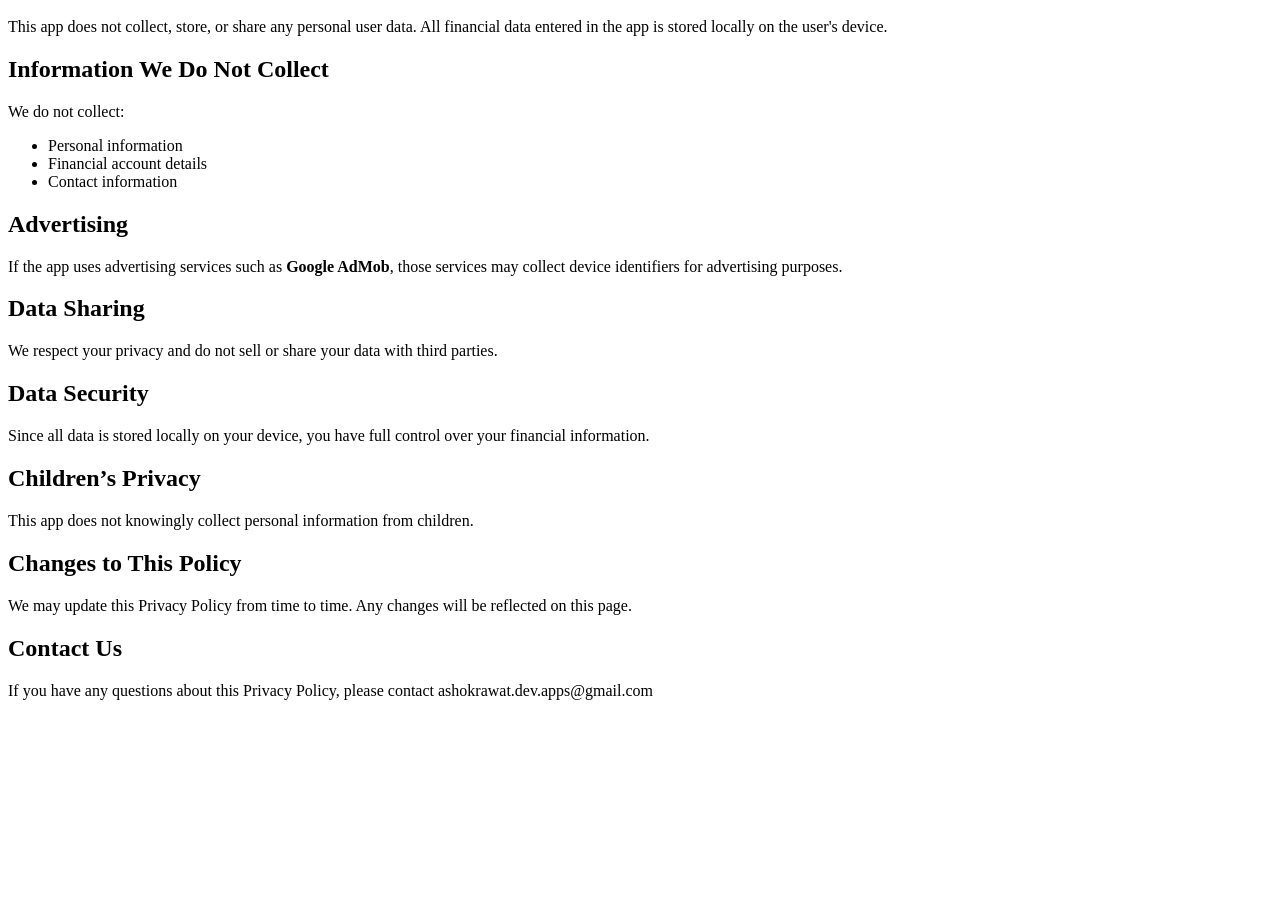
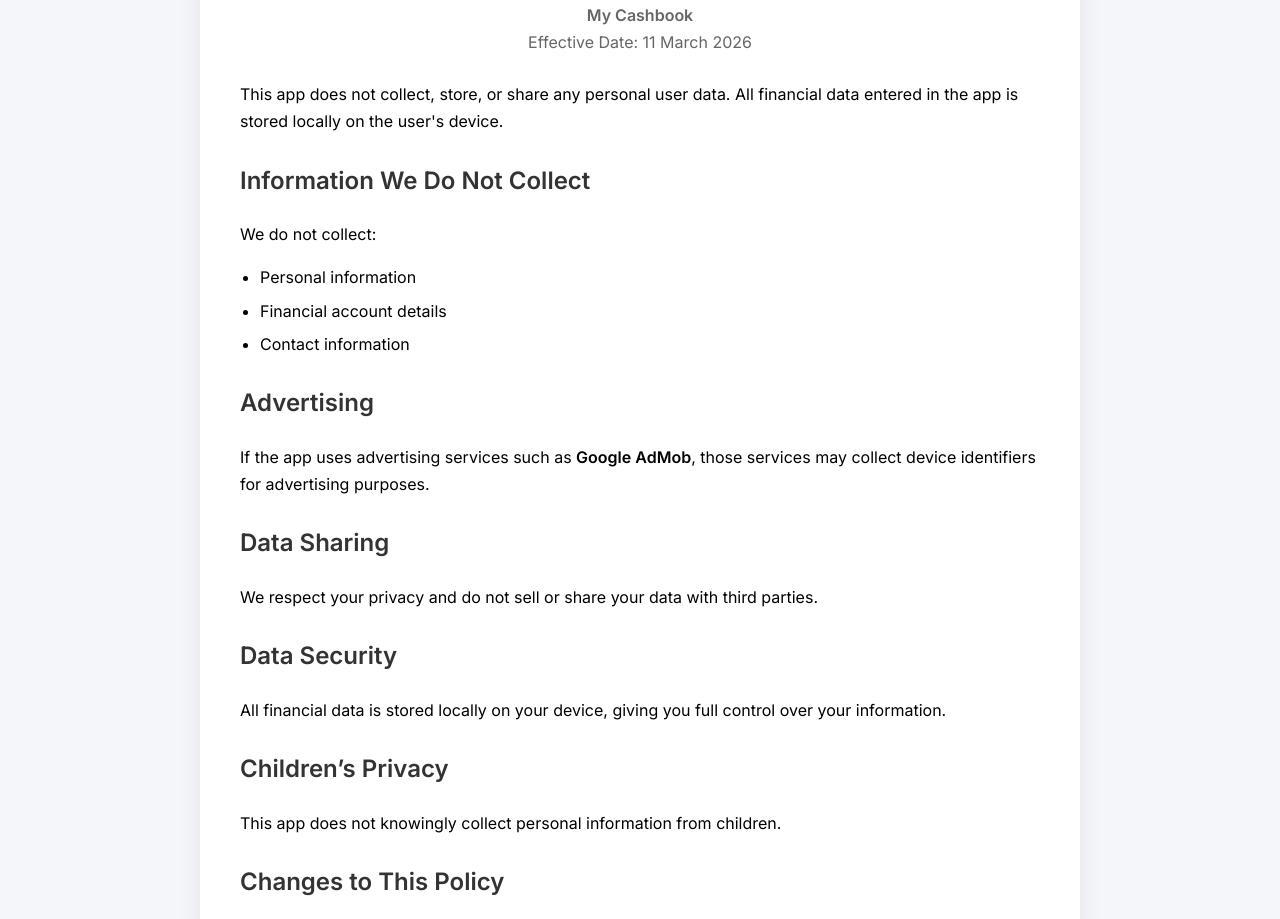
Before and after one commit to AshokrDevApps/mycashbook-privacy-policy, a plain HTML site: page index.html in a window 1280 px wide. Shown: the part 130-1049 px from the top of the page. Before the commit the page ends 846 px from the top, so only its background shows below. Drawn offline with Linux system fonts and the light colour scheme.

Commit message:
Update index.html

```diff
--- a/index.html
+++ b/index.html
@@ -1,15 +1,80 @@
 <!DOCTYPE html>
-<html>
+<html lang="en">
 <head>
+<meta charset="UTF-8">
+<meta name="viewport" content="width=device-width, initial-scale=1.0">
+
 <title>Privacy Policy - My Cashbook</title>
+
+<link href="https://fonts.googleapis.com/css2?family=Inter:wght@300;400;500;600&display=swap" rel="stylesheet">
+
+<style>
+
+body{
+    margin:0;
+    padding:0;
+    font-family:'Inter', sans-serif;
+    background:#f4f6f9;
+    display:flex;
+    justify-content:center;
+    align-items:center;
+    min-height:100vh;
+}
+
+.container{
+    max-width:800px;
+    background:white;
+    padding:40px;
+    border-radius:12px;
+    box-shadow:0 8px 25px rgba(0,0,0,0.08);
+    line-height:1.7;
+}
+
+h1{
+    text-align:center;
+    margin-bottom:10px;
+}
+
+.subtitle{
+    text-align:center;
+    color:#666;
+    margin-bottom:25px;
+}
+
+h2{
+    margin-top:25px;
+    color:#333;
+}
+
+ul{
+    padding-left:20px;
+}
+
+li{
+    margin:6px 0;
+}
+
+.footer{
+    margin-top:30px;
+    font-size:14px;
+    color:#777;
+    text-align:center;
+}
+
+</style>
+
 </head>
 
 <body>
 
+<div class="container">
+
 <h1>Privacy Policy</h1>
 
-<p><strong>App Name:</strong> My Cashbook</p>
-<p><strong>Effective date:</strong> 11 March 2026</p>
+<p class="subtitle">
+<strong>My Cashbook</strong><br>
+Effective Date: 11 March 2026
+</p>
 
 <p>
 This app does not collect, store, or share any personal user data.
@@ -29,9 +94,8 @@ All financial data entered in the app is stored locally on the user's device.
 <h2>Advertising</h2>
 
 <p>
-If the app uses advertising services such as
-<strong>Google AdMob</strong>, those services may collect device identifiers
-for advertising purposes.
+If the app uses advertising services such as <strong>Google AdMob</strong>,
+those services may collect device identifiers for advertising purposes.
 </p>
 
 <h2>Data Sharing</h2>
@@ -43,7 +107,7 @@ We respect your privacy and do not sell or share your data with third parties.
 <h2>Data Security</h2>
 
 <p>
-Since all data is stored locally on your device, you have full control over your financial information.
+All financial data is stored locally on your device, giving you full control over your information.
 </p>
 
 <h2>Children’s Privacy</h2>
@@ -58,11 +122,11 @@ This app does not knowingly collect personal information from children.
 We may update this Privacy Policy from time to time. Any changes will be reflected on this page.
 </p>
 
-<h2>Contact Us</h2>
+<div class="footer">
+Last Updated: March 2026
+</div>
 
-<p>
-If you have any questions about this Privacy Policy, please contact ashokrawat.dev.apps@gmail.com
-</p>
+</div>
 
 </body>
 </html>
```
